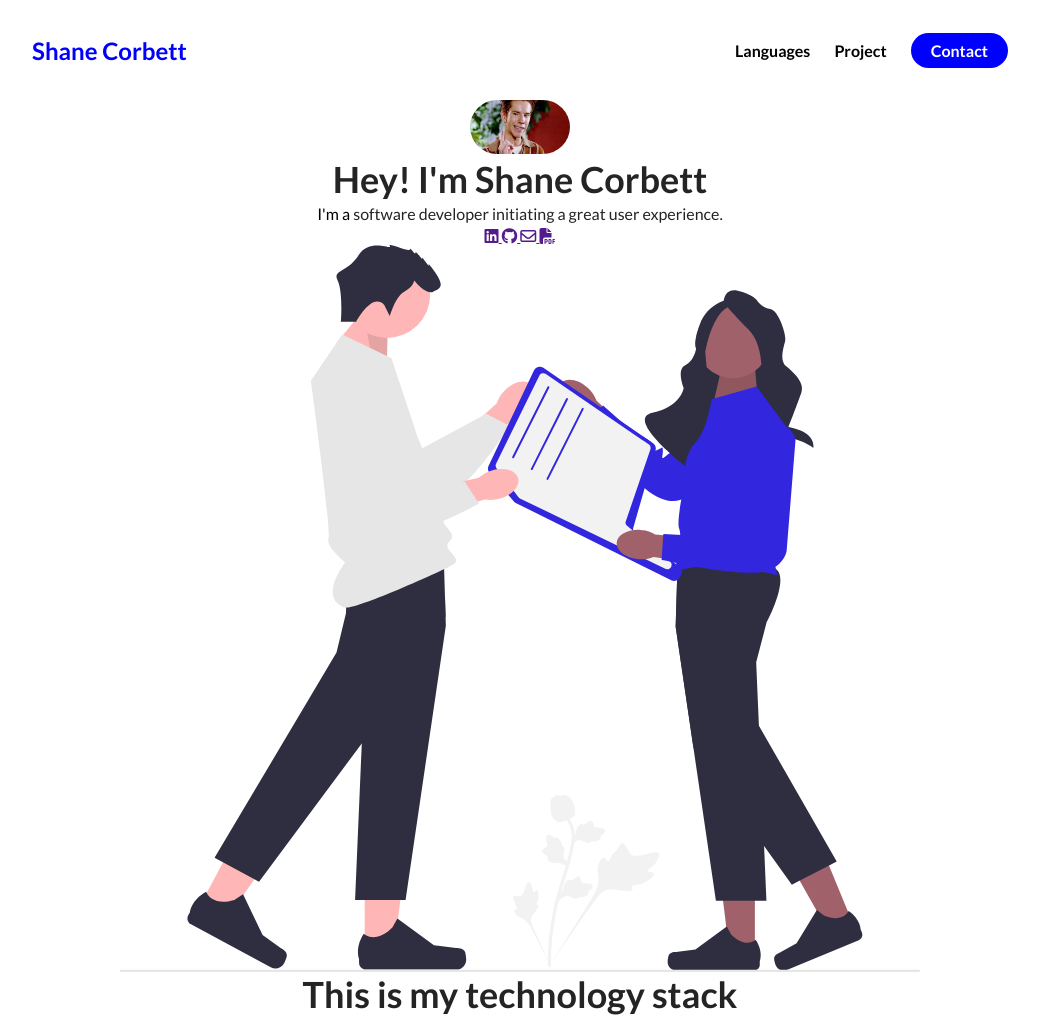
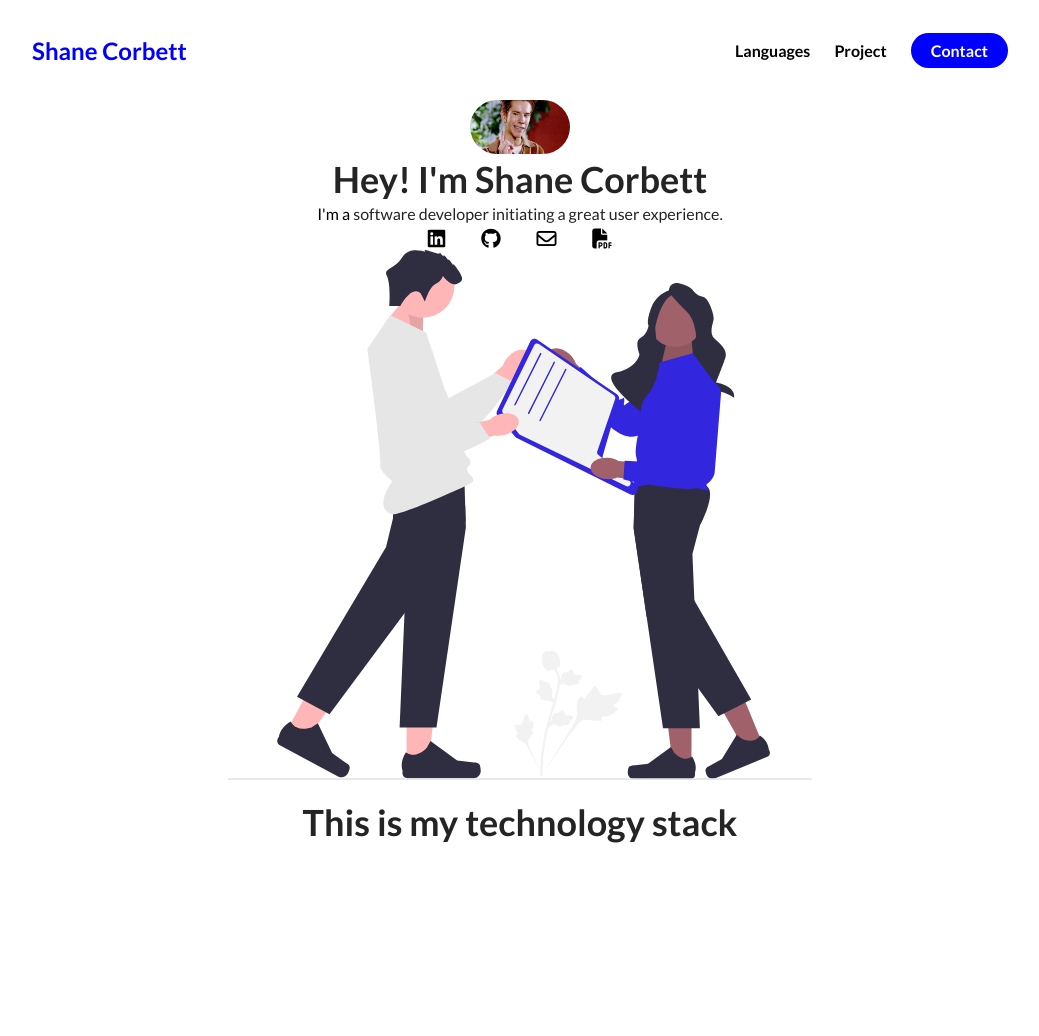
Before and after one commit to ShaneC101/Frontend-Simplified, a plain HTML site: page FrontEnd Simplified/E-Portfolio website/index.html in a window 1280 px wide. Shown: the whole page, without its empty margins (120-1159 px from the left). After the commit the page ends 864 px from the top, so only its background shows below. Drawn offline with Linux system fonts and the light colour scheme.

Commit message:
new update

```diff
--- a/FrontEnd Simplified/E-Portfolio website/index.html
+++ b/FrontEnd Simplified/E-Portfolio website/index.html
@@ -52,16 +52,16 @@
     I'm a <span class="text--purple">software developer initiating a great user experience.
          </p>
  <div class="about-me__links">
-    <a href="" class="about-me__limk">
+    <a href="" class="about-me__link">
         <i class="fab fa-linkedin"></i>
     </a>
-    <a href="" class="about-me__limk">
+    <a href="" class="about-me__link">
         <i class="fab fa-github"></i>
     </a>
-    <a href="" class="about-me__limk">
+    <a href="" class="about-me__link">
         <i class="far fa-envelope"></i>
     </a>
-    <a href="" class="about-me__limk">
+    <a href="" class="about-me__link">
         <i class="fas fa-file-pdf"></i>
     </a>
 
--- a/FrontEnd Simplified/E-Portfolio website/style.css
+++ b/FrontEnd Simplified/E-Portfolio website/style.css
@@ -22,6 +22,12 @@ font-size: 16px;
 }
 li {
     list-style: none;
+}
+
+a {
+    text-decoration: none;
+    position: relative;
+    transition: opacity 300ms ease;
 }
 
 .flex {
@@ -97,6 +103,12 @@ nav {
 .about-me__info {
     display: flex;
     flex-direction: column;
+    justify-content: center;
+    flex-direction: column;
+    align-items: center;
+    max-width: 600px;
+    margin: 0 auto;
+    text-align: center;
 }
 .about-me__info--container {
     display: flex;
```
